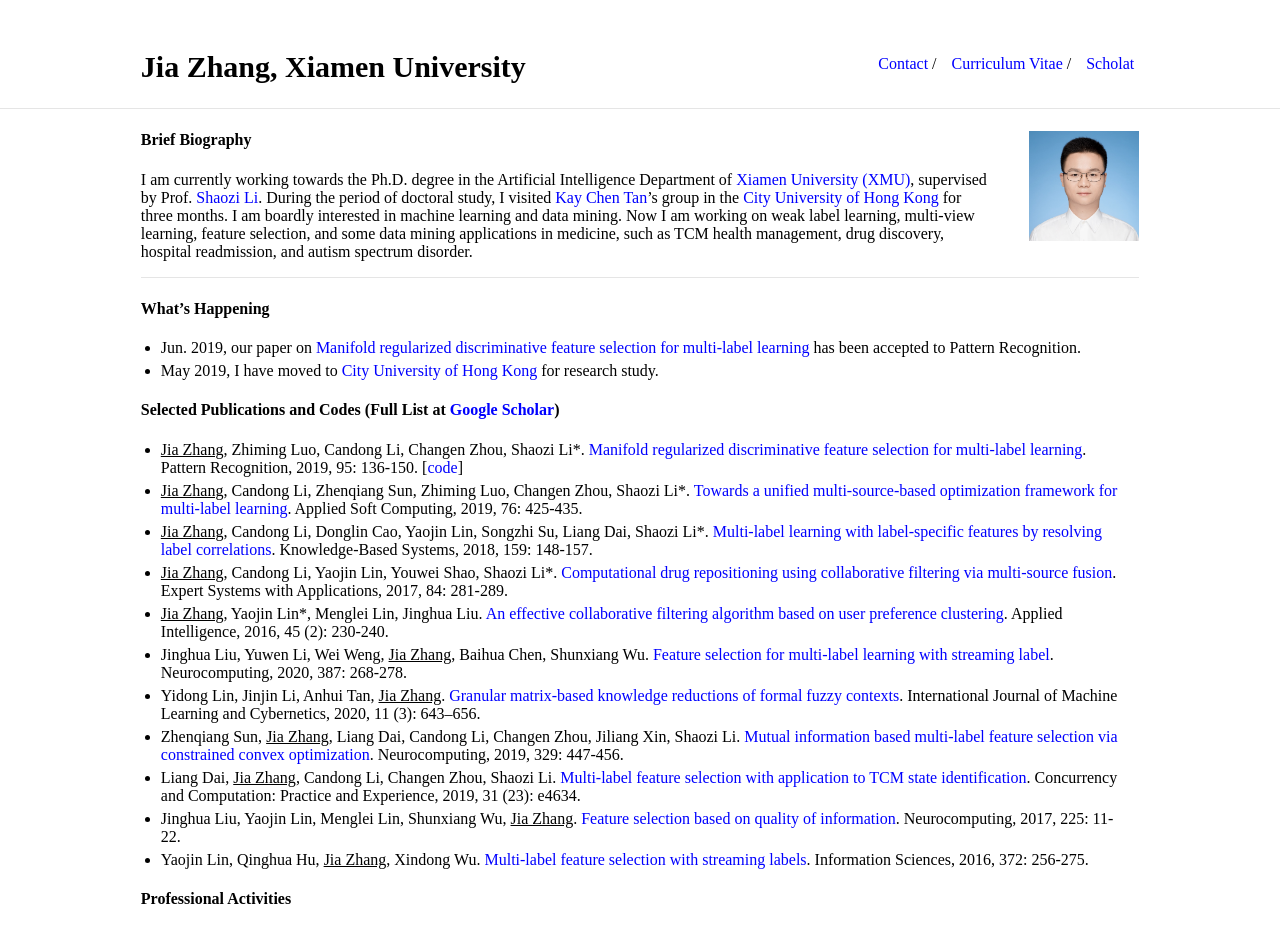
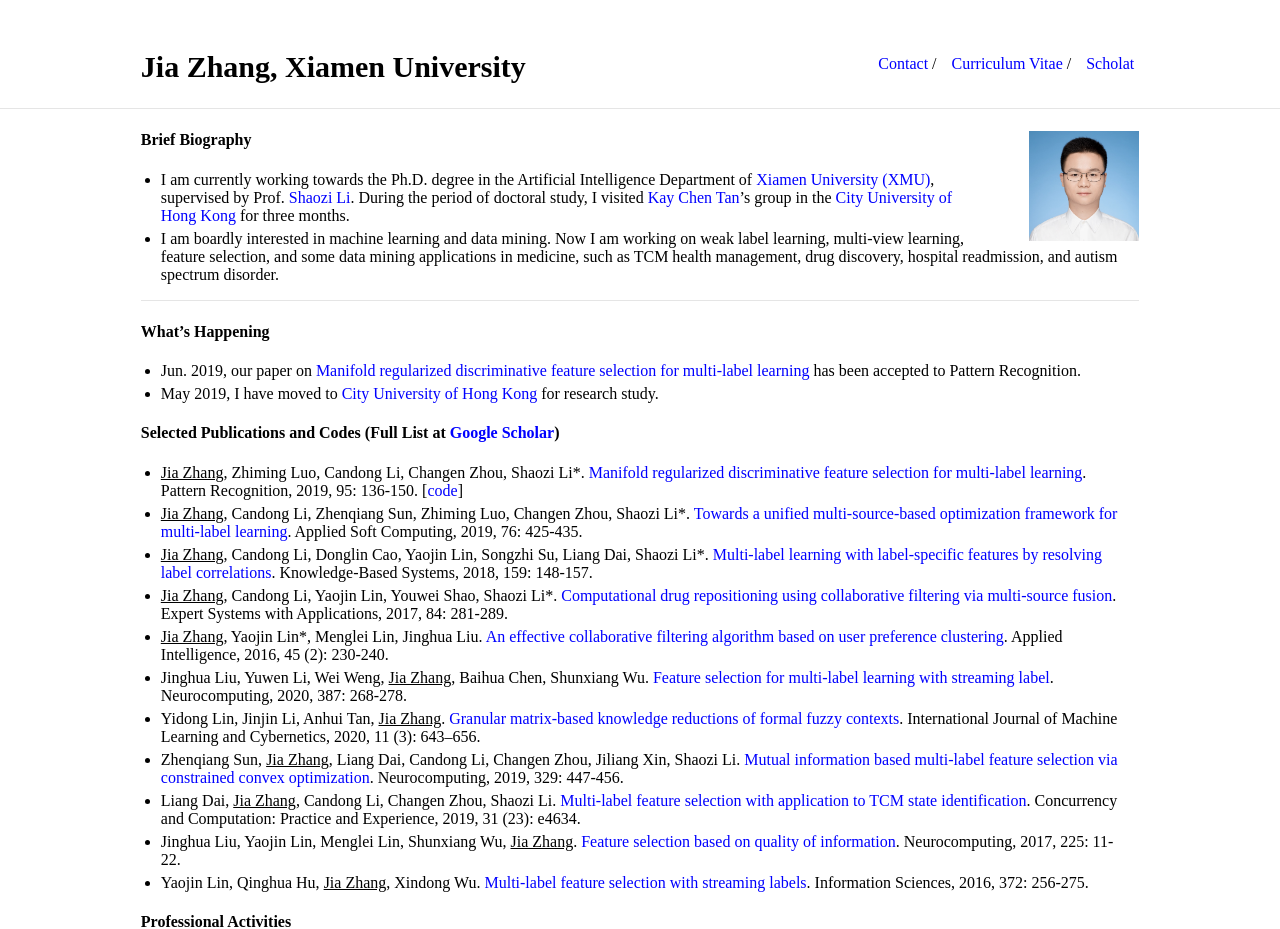
Before and after one commit to jiazhang-ml/jiazhang-ml.github.io, a Jekyll site: the page built from index.md, in a window 1280 px wide. Shown: the top 929 px of the page. Built offline with Jekyll 4.4.1, drawn with Linux system fonts in a browser that asks for light colours.

```diff
--- a/index.md
+++ b/index.md
@@ -6,7 +6,8 @@ layout: default
 
 #### Brief Biography
 
-I am currently working towards the Ph.D. degree in the Artificial Intelligence Department of [Xiamen University (XMU)](https://www.xmu.edu.cn/), supervised by Prof. [Shaozi Li](http://imt.xmu.edu.cn/szdw.html). During the period of doctoral study, I visited [Kay Chen Tan](http://www.cityu.edu.hk/stfprofile/kaytan.htm)'s group in the [City University of Hong Kong](https://www.cityu.edu.hk/) for three months. I am boardly interested in machine learning and data mining. Now I am working on weak label learning, multi-view learning, feature selection, and some data mining applications in medicine, such as TCM health management, drug discovery, hospital readmission, and autism spectrum disorder.
+* I am currently working towards the Ph.D. degree in the Artificial Intelligence Department of [Xiamen University (XMU)](https://www.xmu.edu.cn/), supervised by Prof. [Shaozi Li](http://imt.xmu.edu.cn/szdw.html). During the period of doctoral study, I visited [Kay Chen Tan](http://www.cityu.edu.hk/stfprofile/kaytan.htm)'s group in the [City University of Hong Kong](https://www.cityu.edu.hk/) for three months.
+* I am boardly interested in machine learning and data mining. Now I am working on weak label learning, multi-view learning, feature selection, and some data mining applications in medicine, such as TCM health management, drug discovery, hospital readmission, and autism spectrum disorder.
 
 ---
 
```
